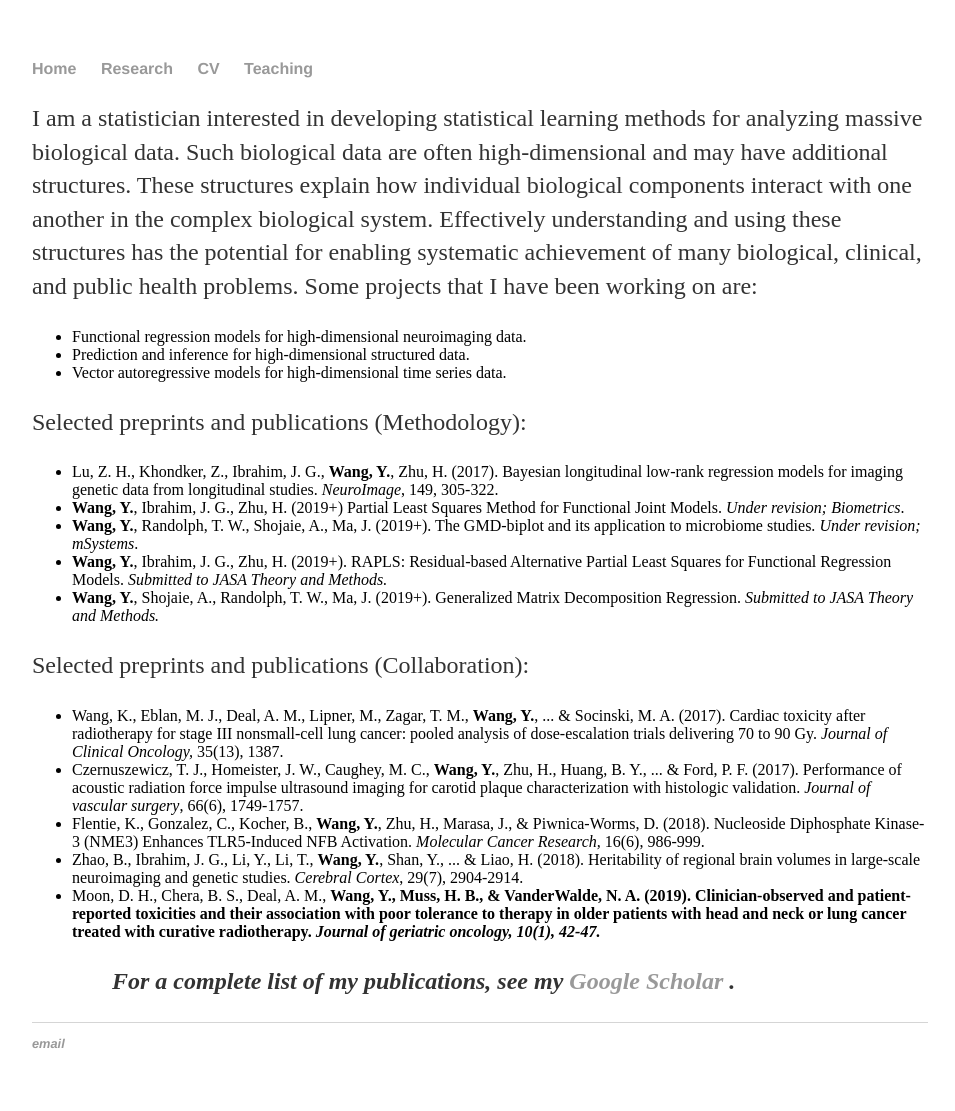
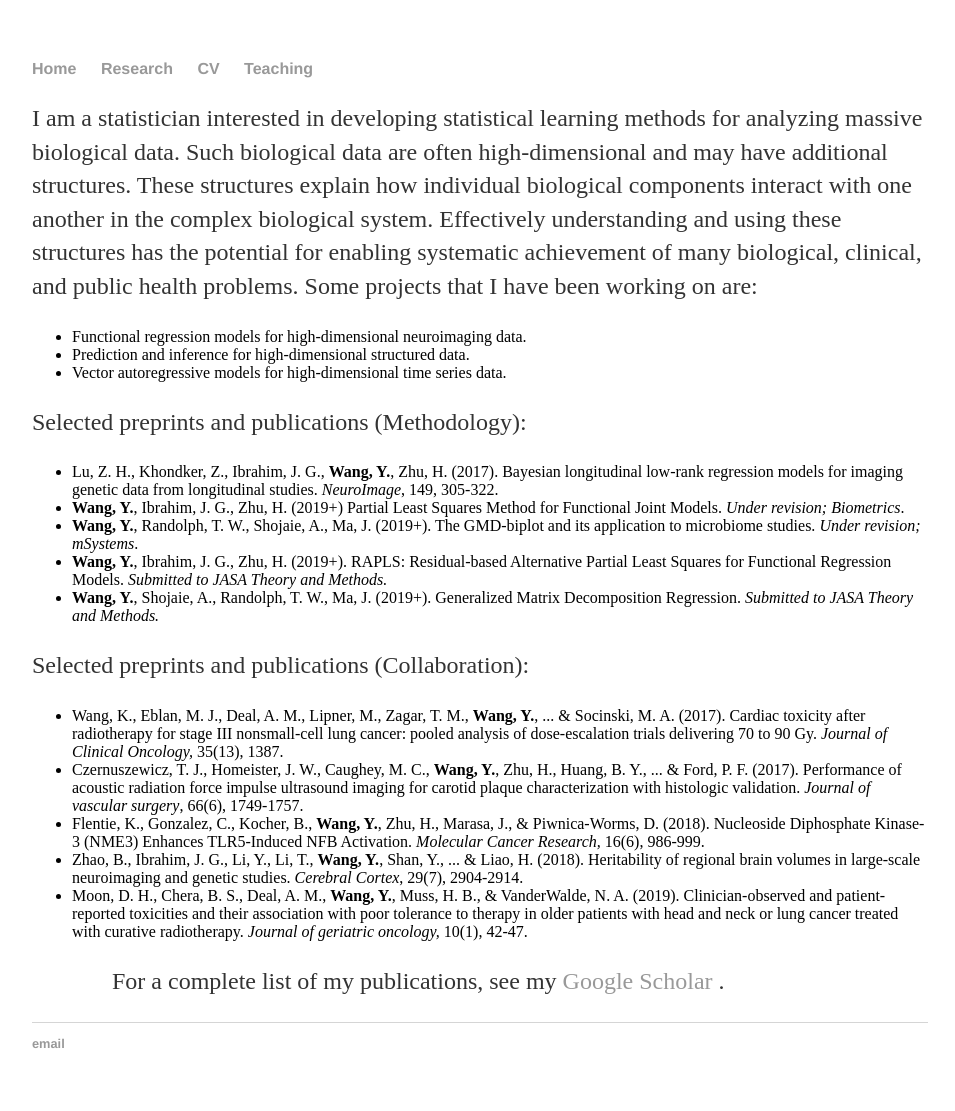
Before and after one commit to taryue/yuewangtemp.github.io, a Jekyll site: the page built from Research/index.html, in a window 1280 px wide. Shown: the whole page, without its empty margins (160-1115 px from the left). Built offline with Jekyll 4.4.1, drawn with Linux system fonts in a browser that asks for light colours.

```diff
--- a/Research/index.html
+++ b/Research/index.html
@@ -27,7 +27,7 @@ Some projects that I have been working on are:<p>
 		<li> Czernuszewicz, T. J., Homeister, J. W., Caughey, M. C., <b>Wang, Y.</b>, Zhu, H., Huang, B. Y., ... & Ford, P. F. (2017). Performance of acoustic radiation force impulse ultrasound imaging for carotid plaque characterization with histologic validation. <i>Journal of vascular surgery</i>, 66(6), 1749-1757.</li>
 		<li> Flentie, K., Gonzalez, C., Kocher, B., <b>Wang, Y.</b>, Zhu, H., Marasa, J., & Piwnica-Worms, D. (2018). Nucleoside Diphosphate Kinase-3 (NME3) Enhances TLR5-Induced NFB Activation. <i>Molecular Cancer Research,</i> 16(6), 986-999.</li>
 		<li> Zhao, B., Ibrahim, J. G., Li, Y., Li, T., <b>Wang, Y.</b>, Shan, Y., ... & Liao, H. (2018). Heritability of regional brain volumes in large-scale neuroimaging and genetic studies. <i>Cerebral Cortex</i>, 29(7), 2904-2914.</li>
-		<li> Moon, D. H., Chera, B. S., Deal, A. M., <b>Wang, Y.<b>, Muss, H. B., & VanderWalde, N. A. (2019). Clinician-observed and patient-reported toxicities and their association with poor tolerance to therapy in older patients with head and neck or lung cancer treated with curative radiotherapy. <i>Journal of geriatric oncology,<i> 10(1), 42-47.
+		<li> Moon, D. H., Chera, B. S., Deal, A. M., <b>Wang, Y.</b>, Muss, H. B., & VanderWalde, N. A. (2019). Clinician-observed and patient-reported toxicities and their association with poor tolerance to therapy in older patients with head and neck or lung cancer treated with curative radiotherapy. <i>Journal of geriatric oncology,</i> 10(1), 42-47.</li>
 	<ul/>
 <p> For a complete list of my publications, see my <a href = "https://scholar.google.com/citations?user=m8LRDMwAAAAJ&hl=en"> Google Scholar </a>. </p>
 </div><!-- /.blurb -->
```
